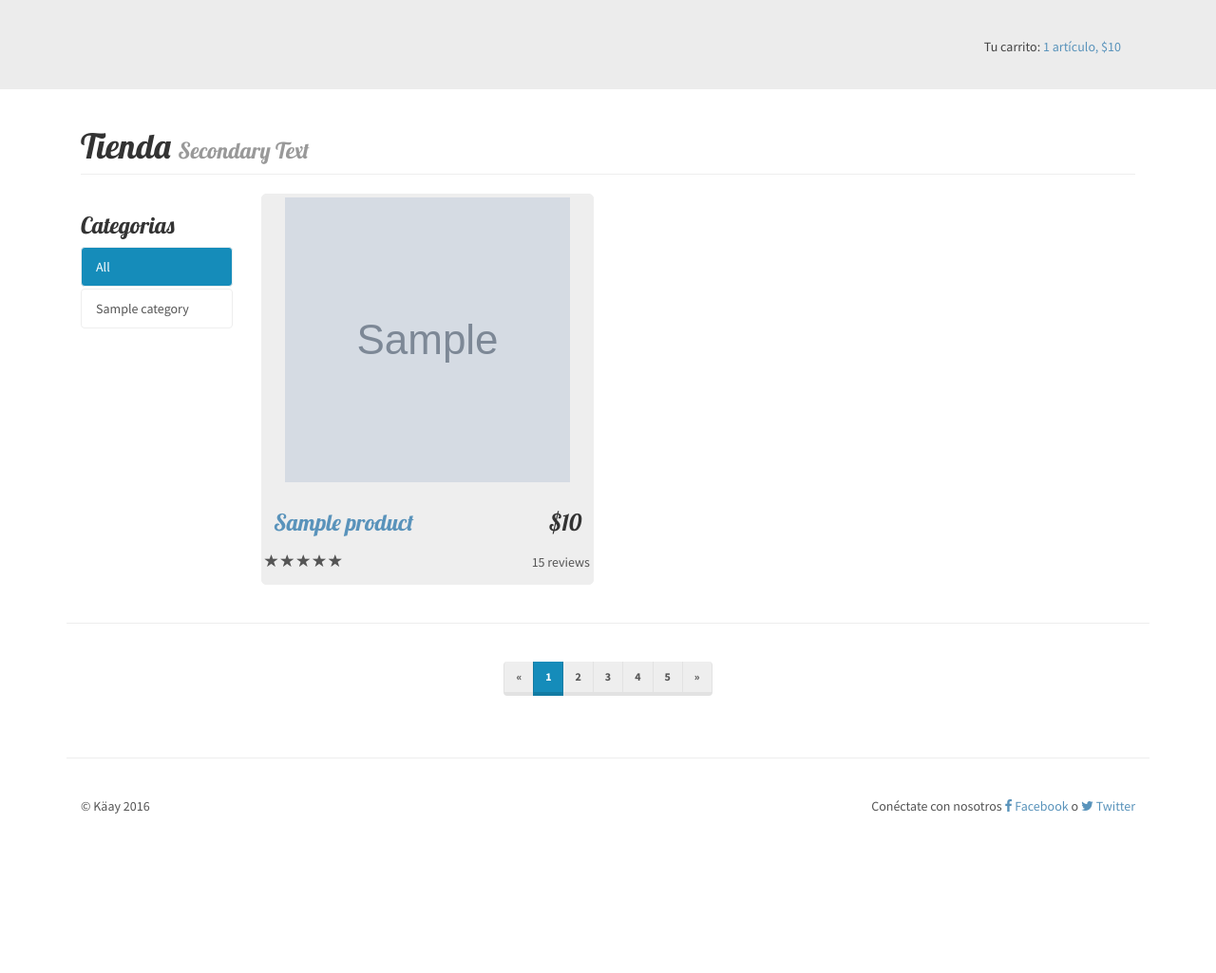
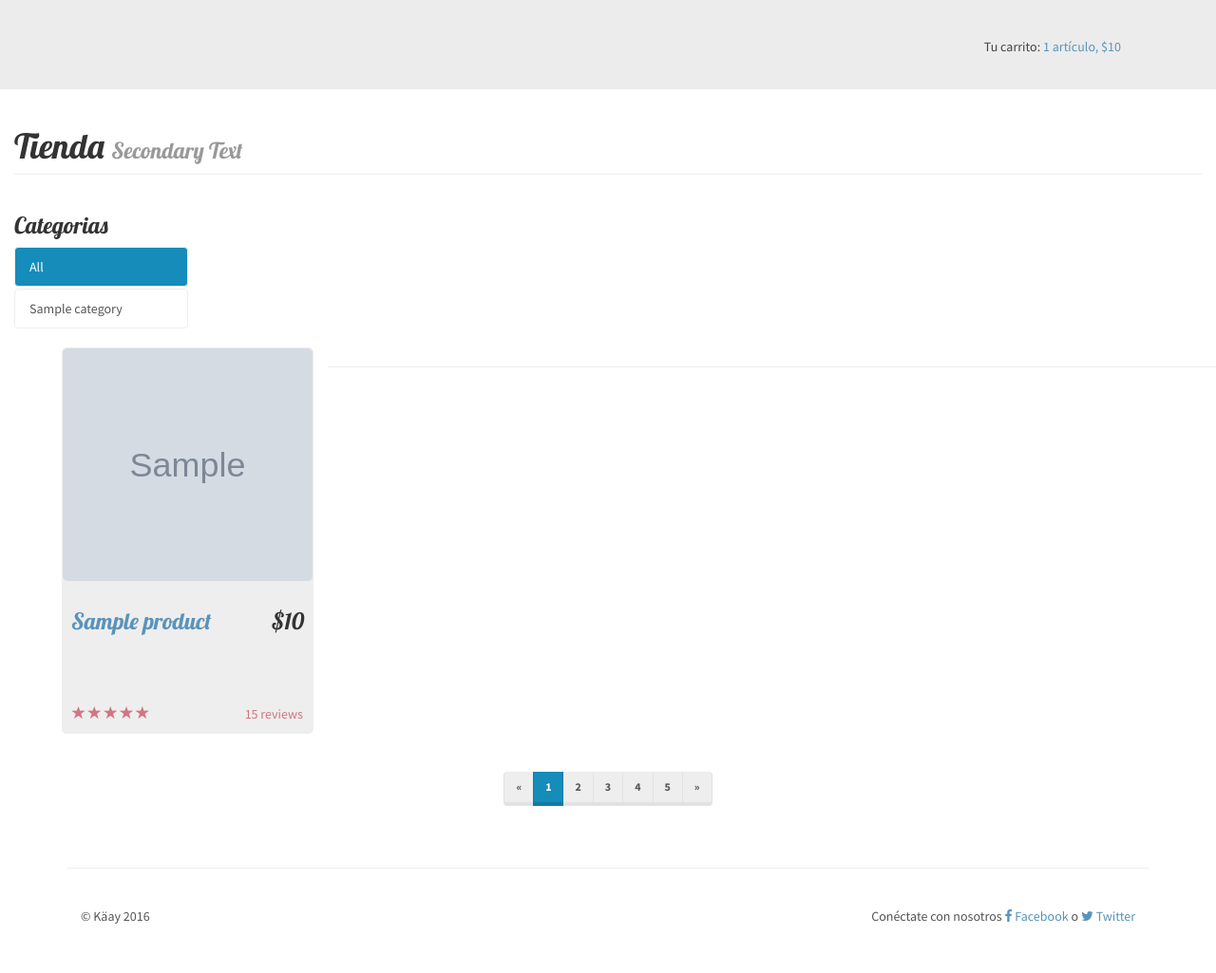
Before and after one commit to GonzaloAvilez/kaay, a Django app: template socialhand/src/shop/templates/shop/product/list.html in a window 1280 px wide. Shown: the part 51-1076 px from the top of the page at 95% size. Before the commit the page ends 908 px from the top, so only its background shows below. Run offline with Django 3.2, Linux system fonts and the light colour scheme; the template is opened without the code that fills it: most values are stand-ins (such as "Sample title", 1, 10 or a date in 2020); grey boxes marked "Sample" are stand-in pictures; some libraries are stand-ins or nearby versions.

Commit message:
shop: global_userview, templates and main.css for catalogue

```diff
--- a/socialhand/src/shop/templates/shop/home.html
+++ b/socialhand/src/shop/templates/shop/home.html
@@ -9,7 +9,6 @@
 
 
 <!-- code for the shop -->
-
 <link href="{% static 'site/css/main.css' %}" rel="stylesheet">
 
 {% block container %}
@@ -31,9 +30,8 @@
 		{% endwith %}
 	</div>
 </div>
-		<div id="container">
+		<div>
 			{% block content %}
 			{% endblock %}
 		</div>
 {% endblock %}
-</body>
--- a/socialhand/src/shop/templates/shop/product/list.html
+++ b/socialhand/src/shop/templates/shop/product/list.html
@@ -10,20 +10,8 @@
 		{% endif %}
 {% endblock %}
 
-
-
-
 	{% block content %}
-
-
-
-
-
-
-<!-- Page Content -->
-    <div class="container">
-
-        <!-- Page Header -->
+    <div>
         <div class="row">
             <div class="col-lg-12">
                 <h1 class="page-header">{{ show_user.profile.get_short_name }} Tienda
@@ -32,10 +20,10 @@
             </div>
         </div>
         <!-- /.row -->
-
+             <div class="row">
 <div class="col-sm-2">
-<div class="list-group">
-	<h3>Categorias</h3>
+    <div class="list-group">
+	   <h3>Categorias</h3>
 		<ul class="nav nav-pills nav-stacked">
 			<li {% if not category %}class="selected"{% endif %}>
 				<a href="{% url "shop:product_list" %}" class="list-group-item active">All</a>
@@ -48,17 +36,18 @@
 		</ul>
 	</div>
 </div>
-
+                </div>
         <!-- Projects Row -->
 
         <!-- /.row -->
-  <div class="row">
+ <!--  <div class="row"> -->
+ <div class="catalogue">
   {% for product in products %}
-    <div class="col-sm-4 col-lg-4 col-md-4">
+    <div class="col-sm-3 col-lg-3 col-md-3">
             <div class="thumbnail">
 
                <a href="{{ product.get_absolute_url }}">
-                    <img class="img-responsive" src="{% if product.image %}{{ product.image.url }}{%else %}{% static 'image/noimage.png' %}{% endif %}" alt="article"style="width: 300px;height: 300px;">
+                    <img  src="{% if product.image %}{{ product.image.url }}{%else %}{% static 'image/noimage.png' %}{% endif %}" alt="article" style="height:245px">
                 </a>
                 <div class="caption">
                     <h3 class="pull-right">${{ product.price }}</h3>
@@ -81,9 +70,9 @@
        </div>
        {% endfor %}
 
+         </div>
 
-
-        </div>	<!-- container -->
+        <!-- </div>	 -->
         <!-- /.row -->
 
         <hr>
--- a/socialhand/src/shop/views.py
+++ b/socialhand/src/shop/views.py
@@ -5,7 +5,8 @@ from cart.forms import CartAddProductForm
 def product_list(request, category_slug=None):
 	category = None
 	categories = Category.objects.all()
-	products = Product.objects.filter(author=request.user)
+	products = Product.objects.filter(available=all)
+	# products = Product.objects.filter(author=request.user) by author
 	if category_slug:
 		category = get_object_or_404(Category, slug=category_slug)
 		products = products.filter(category=category)
--- a/socialhand/src/static/site/css/main.css
+++ b/socialhand/src/static/site/css/main.css
@@ -15,10 +15,7 @@ h1, h2, h3, h4, h5 , h6 {
   -o-background-size: cover;
   background-size: cover;
 
-
-
 }
-
 
 .starter-template {
   padding: 40px 15px;
@@ -152,47 +149,6 @@ body>.navbar-transparent {
 
 /*end custom button edit profile in showprofile */
 
-
-/* Home page styling */
-/*.corporate-jumbo {
-    background-image: linear-gradient(rgba(255, 255, 255, 0), rgba(255, 255, 255, 0), rgba(255, 255, 255, 0), rgba(255, 255, 255, 0)),
-      url("/static/site/img/mexican_colors.jpg");
-    background-repeat: no-repeat;
-    background-position: 100% center;
-    background-attachment: fixed;
-    -webkit-background-size: cover;
-    background-size: cover;
-    color: #f5f5f5;
-    padding: 10em 0;
-    margin-bottom: 0;
-    height: 100%;
-
-}
-
-.corporate-jumbo .well {
-    background-color: rgba(245, 245, 245, .7);
-}
-
-.corporate-jumbo p, .corporate-jumbo h1 {
-    color: #eee;
-    text-shadow: 0px 0px 2px white;
-}
-
-.corporate-jumbo p {
-    font-weight: 500;
-}
-
-.corporate-jumbo .well legend {
-    color: #333;
-}
-
-.corporate-jumbo > .container {
-    display: block;
-    position: absolute;
-    bottom: 2em;
-    left: 15px;
-
-}*/
 
 .contact-banner {
     padding: 100px 0;
@@ -531,21 +487,18 @@ ul.errorlist {
    padding:10px;
 }
 
-
+/*tienda principal headers***************** */
 #header {
     padding:10px 100px;
     font-size:58px;
     overflow:auto;
-
 }
-
 #subheader {
     background:#ececec;
     color:#444;
     padding:35px 100px;
     overflow:auto;
 }
-
 #header .logo {
     font-family: "Lobster";
     float:left;
@@ -553,12 +506,11 @@ ul.errorlist {
     font-size:22px;
     margin-right:10%;
 }
-
 #subheader .cart {
     float:right;
     padding-top:4px;
 }
-
+/*tienda principal headers  end  */
 #content {
     padding:0 100px;
     overflow:hidden;
@@ -605,10 +557,15 @@ ul.errorlist {
 /* get border catolog_img */
 .thumbnail img {
     width: 100%;
-
-
+    border-radius: 5px;
+    margin-left: auto;
+    margin-right: auto;
 }
-
+.thumbnail a>img{
+  height: auto;
+  margin-left: auto;
+  margin-right: auto;
+}
 .thumbnail {
     display: block;
     padding: 3px;
@@ -620,7 +577,29 @@ ul.errorlist {
 
 }
 
-
+.caption {
+    height: 130px;
+    overflow: hidden;
+}
+.caption h4 {
+    white-space: nowrap;
+}
+.ratings {
+    padding-right: 10px;
+    padding-left: 10px;
+    color: #d17581;
+}
+.thumbnail {
+    padding: 0;
+}
+.thumbnail .caption-full {
+    padding: 9px;
+    color: #333;
+}
+.catalogue{
+  margin-left: 50px;
+  margin-right: 50px;
+}
 /*end catolog_img */
 
 .product-list .item {
@@ -756,76 +735,6 @@ ul.errorlist {
 }
 
 
-      /* Carousel Styles */
-      /* Carousel Styles */
-
-      /*.container {
-          margin-top: 20px;
-      }*/
-
-      /* Carousel Styles */
-      /*.carousel-indicators .active {
-          background-color: #2980b9;
-      }
-
-      .carousel-inner img {
-          width: 100%;
-          max-height: 460px
-      }
-
-      .carousel-control {
-          width: 0;
-      }
-
-      .carousel-control.left,
-      .carousel-control.right {
-          opacity: 1;
-          filter: alpha(opacity=100);
-          background-image: none;
-          background-repeat: no-repeat;
-          text-shadow: none;
-      }
-
-      .carousel-control.left span {
-          padding: 15px;
-      }
-
-      .carousel-control.right span {
-          padding: 15px;
-      }
-
-      .carousel-control .glyphicon-chevron-left,
-      .carousel-control .glyphicon-chevron-right,
-      .carousel-control .icon-prev,
-      .carousel-control .icon-next {
-          position: absolute;
-          top: 45%;
-          z-index: 5;
-          display: inline-block;
-      }
-
-      .carousel-control .glyphicon-chevron-left,
-      .carousel-control .icon-prev {
-          left: 0;
-      }
-
-      .carousel-control .glyphicon-chevron-right,
-      .carousel-control .icon-next {
-          right: 0;
-      }
-
-      .carousel-control.left span,
-      .carousel-control.right span {
-          background-color: #000;
-      }
-
-      .carousel-control.left span:hover,
-      .carousel-control.right span:hover {
-          opacity: .7;
-          filter: alpha(opacity=70);
-      }*/
-
-
 
 /* Carousel Header Styles */
 .header-text {
--- a/socialhand/src/templates/home.html
+++ b/socialhand/src/templates/home.html
@@ -50,7 +50,7 @@
             <div class="carousel-caption">
               <h1>Manos artesanas</h1>
               <p> Un lugar donde encontrarás produtos hechos a mano</p>
-              <p><a class="btn btn-lg btn-default" href="#" role="button">Leer más</a></p>
+              <p><a class="btn btn-lg btn-default" href="{% url 'shop:product_list' %}" role="button">Leer más</a></p>
             </div>
           </div>
         </div>
```
Lines whose indentation alone changed are shown as unchanged.
